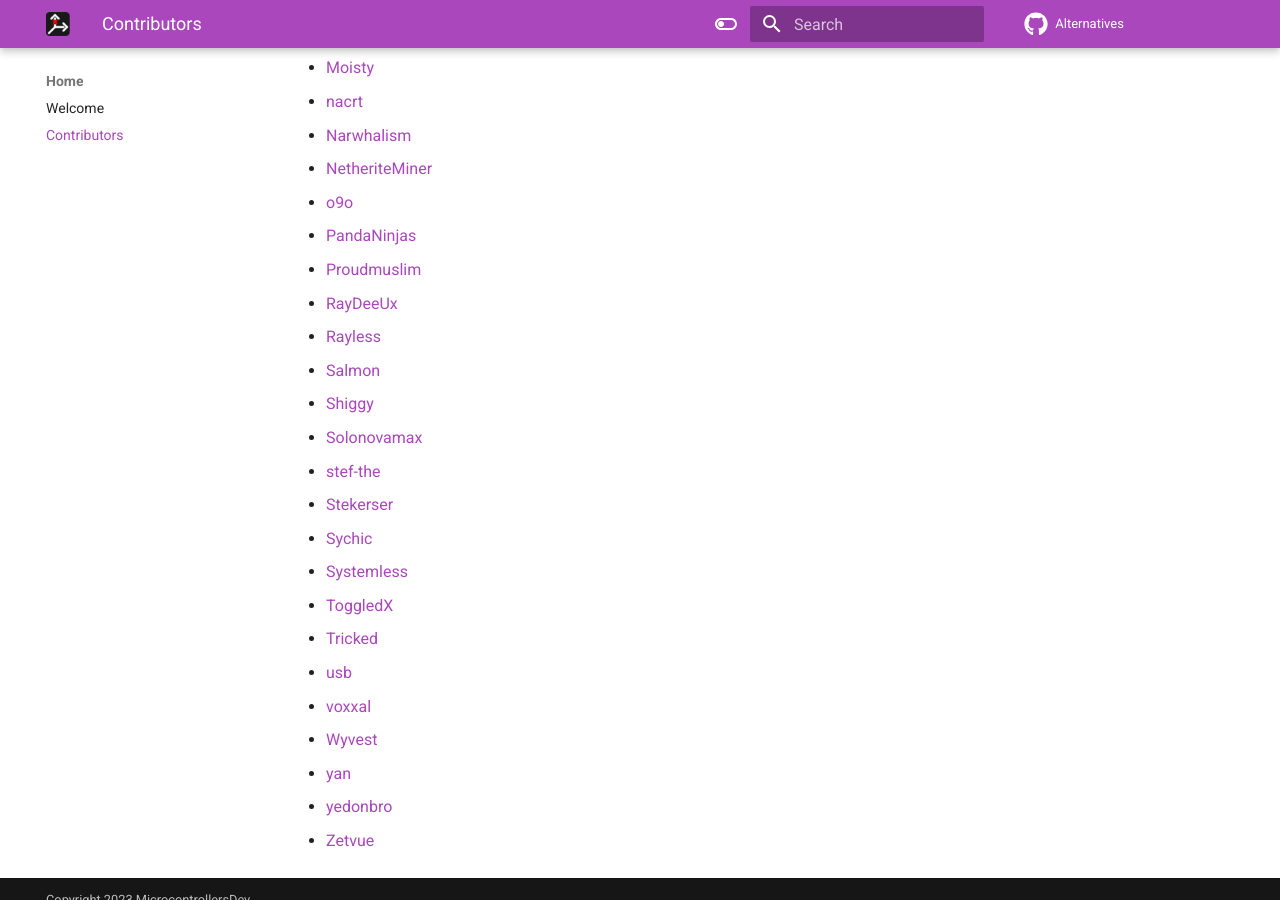
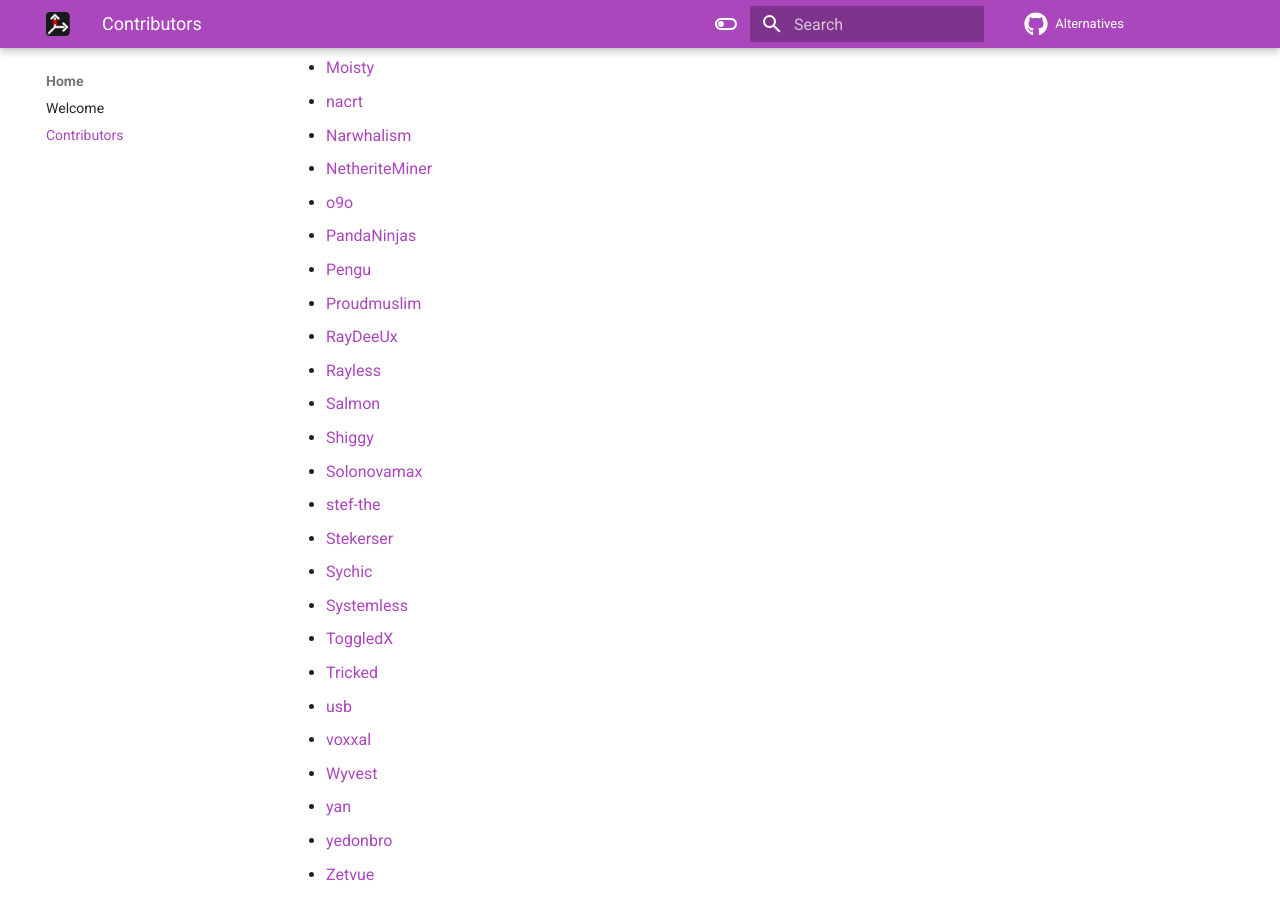
Before and after one commit to MicrocontrollersDev/Alternatives, an MkDocs documentation site: the page built from docs/contributors.md, in a window 1280 px wide and 900 px high, scrolled down 1348 px. Built offline with MkDocs 1.6.1 and Material for MkDocs 9.7.7, drawn with Linux system fonts in a browser that asks for light colours; comment, search, counter and statistics services are not loaded.

Commit message:
pengu contrib

```diff
--- a/docs/contributors.md
+++ b/docs/contributors.md
@@ -41,6 +41,7 @@
 * [NetheriteMiner](https://github.com/NetheriteMiner)
 * [o9o](https://www.youtube.com/@o9omc)
 * [PandaNinjas](https://github.com/pandaninjas)
+* [Pengu](https://github.com/pengubear)
 * [Proudmuslim](https://github.com/proudmuslim-dev)
 * [RayDeeUx](https://github.com/RayDeeUx)
 * [Rayless](https://github.com/UnderscoreRayless)
```
Also changed, not shown: docs/1.8.9/skyblockextras.md (+1 -0 lines).
